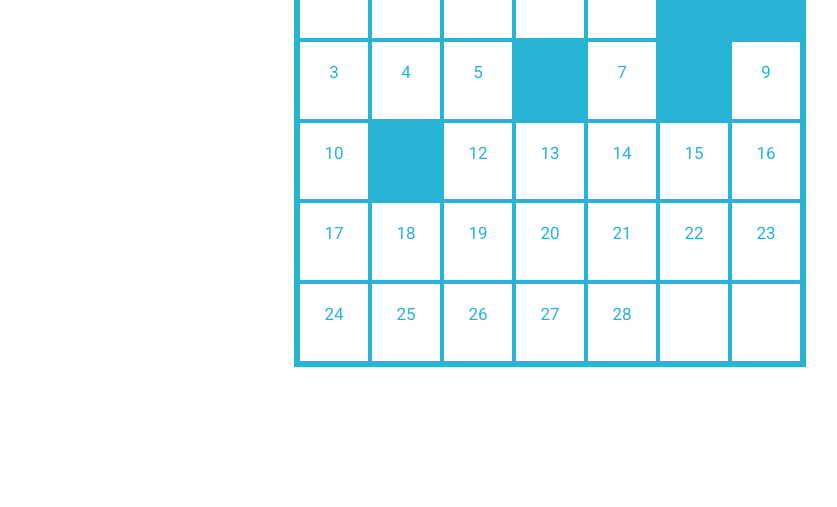
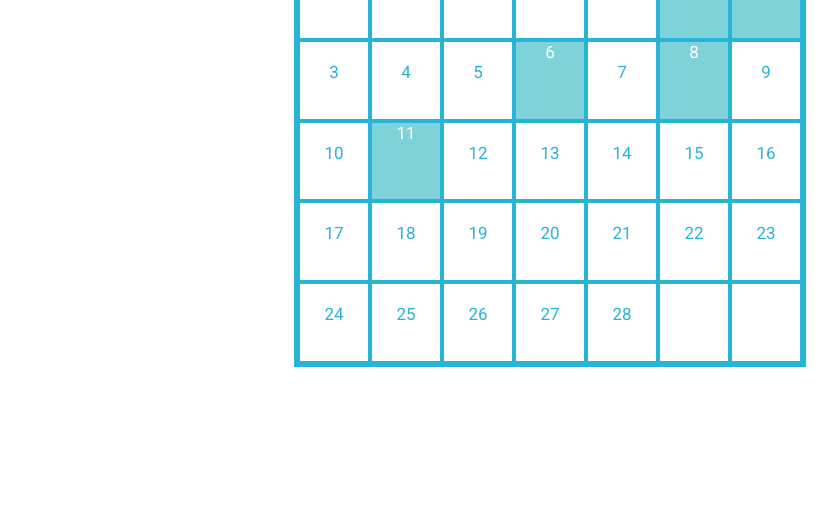
Before and after one commit to PaolaSantiago/PaolaSantiago-Lab-prototype-interface, a plain HTML site: page Calendar.html in a window 1280 px wide. Shown: the part 293-800 px from the top of the page, without its empty margins (90-927 px from the left). Drawn offline with Linux system fonts and the light colour scheme.

Commit message:
Update main.css

```diff
--- a/css/main.css
+++ b/css/main.css
@@ -4,7 +4,7 @@ body {
   font-size: 30px;
 
 
-
+/* whole background */
   background-color: white;
 
 }
@@ -13,7 +13,7 @@ img {
     width: 150px;
     height: 100px;
 }
-
+/* title february font */
 .title {
   display: grid;
   width: 600px;
@@ -25,7 +25,7 @@ img {
   margin-bottom: 45px;
   color: #28B3C6;
 }
-
+/* weekdays font */
 .week {
   display: grid;
   width: 700px;
@@ -54,10 +54,14 @@ img {
 
 
 }
+.available { cursor: pointer; }
 
+.booked {
+  background-color: #FFD6;
+  color: white;
+}
 
-
-
+/* squeres color  */
 .cell {
   padding: 20px;
   background-color: white;
```
